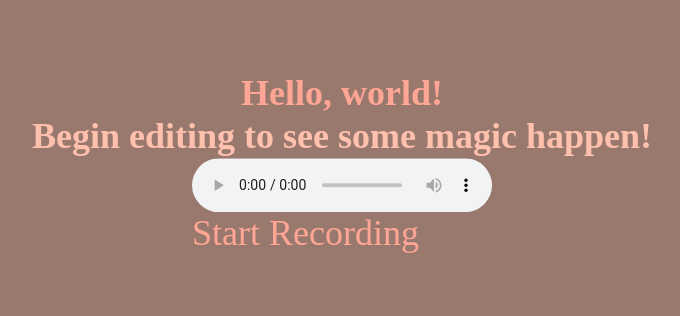
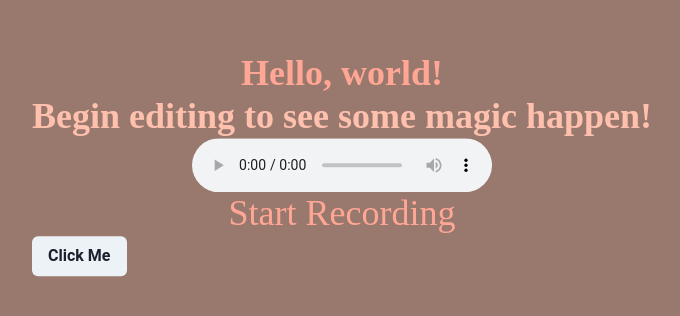
Before and after one commit to apolyeti/calhacks10.0, a Next.js app: page / in a window 1280 px wide. Shown: the part 236-552 px from the top of the page, without its empty margins (298-978 px from the left). Built offline with nearby package versions, Linux system fonts and the light colour scheme.

Commit message:
set up api calls to flask backend

```diff
--- a/next.config.js
+++ b/next.config.js
@@ -6,7 +6,7 @@ const nextConfig = {
     return [
       {
         source: "/api/v1/:path*",
-        destination: "http://localhost:8080/api/v1/:path*",
+        destination: "http://127.0.0.1:5000/api/v1/:path*",
       },
     ];
   },
--- a/package.json
+++ b/package.json
@@ -12,6 +12,7 @@
     "@chakra-ui/react": "^2.8.1",
     "@emotion/react": "^11.11.1",
     "@emotion/styled": "^11.11.0",
+    "axios": "^1.6.0",
     "framer-motion": "^10.16.4",
     "next": "14.0.0",
     "react": "^18",
--- a/src/components/AudioRecorder.tsx
+++ b/src/components/AudioRecorder.tsx
@@ -28,8 +28,8 @@ export default function AudioRecorder() {
     };
 
     return (
-        <div>
-        <audio ref={audioRef} controls autoPlay />
+        <>
+            <audio ref={audioRef} controls />
             <div>
                 {recording ? (
                     <button onClick={stopRecording}>Stop Recording</button>
@@ -37,6 +37,6 @@ export default function AudioRecorder() {
                     <button onClick={startRecording}>Start Recording</button>
                 )}
             </div>
-        </div>
+        </>
     );
 }
--- a/src/components/Hero.tsx
+++ b/src/components/Hero.tsx
@@ -3,7 +3,26 @@ import { motion } from "framer-motion"
 import AudioRecorder from "@components/AudioRecorder"
 import { useState } from "react"
 
+
 export default function Hero() {
+    const handleClick = async () => {
+        try {
+            const requestOptions = {
+                method: 'POST',
+                headers: { 'Content-Type': 'application/json' },
+                body: JSON.stringify({ name: 'audio' })
+            };
+            const response = await fetch("http://127.0.0.1:5000/audio", requestOptions);
+            if (response.ok) {
+                const data = await response.json();
+                console.log(data.message);
+            } else {
+                console.log("Error fetching data!");
+            }
+        } catch (error) {
+            console.error("Error fetching data!", error)
+        }
+    }
     return (
         <motion.div
             initial={{ opacity: 0 }}
@@ -19,6 +38,9 @@ export default function Hero() {
                     </Text>
                 <AudioRecorder />
                 </Heading>
+                <Button onClick={handleClick}>
+                    Click Me
+                </Button>
             </AbsoluteCenter>
         </motion.div>
     )
```
Also changed, not shown: 1 other file (tests, documents, lock files or other folders). Lines whose indentation alone changed are shown as unchanged.
